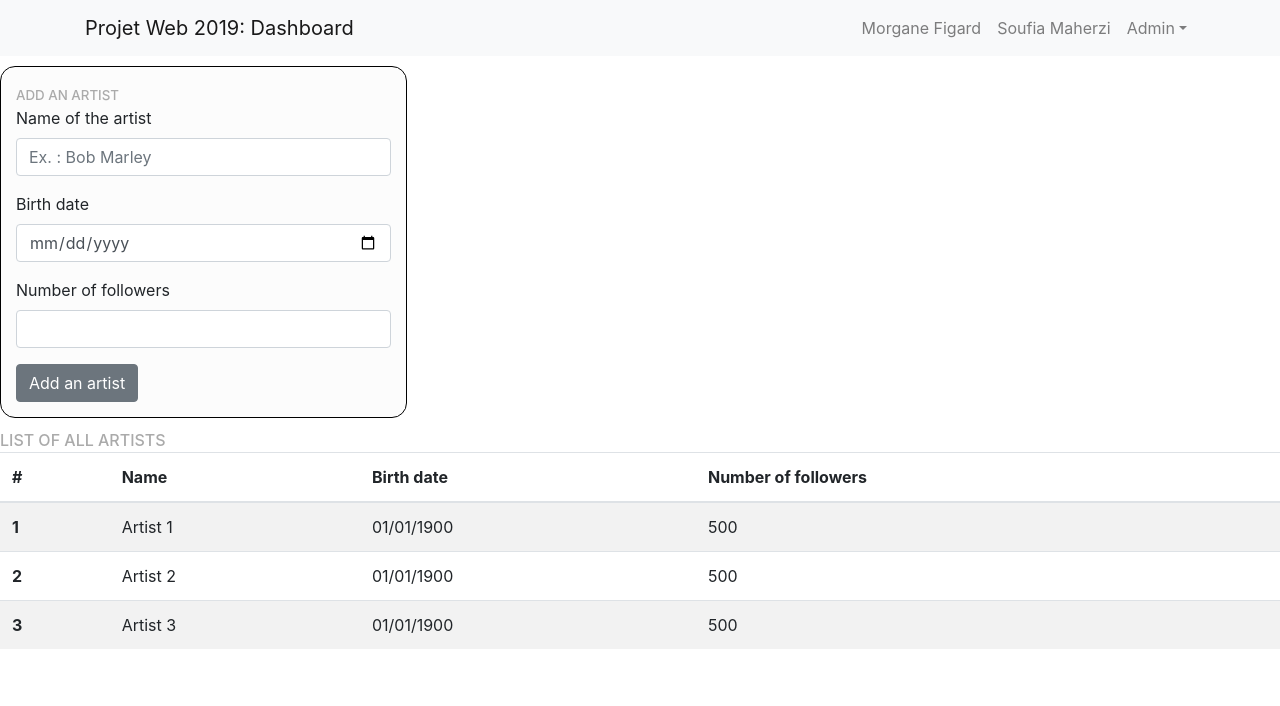
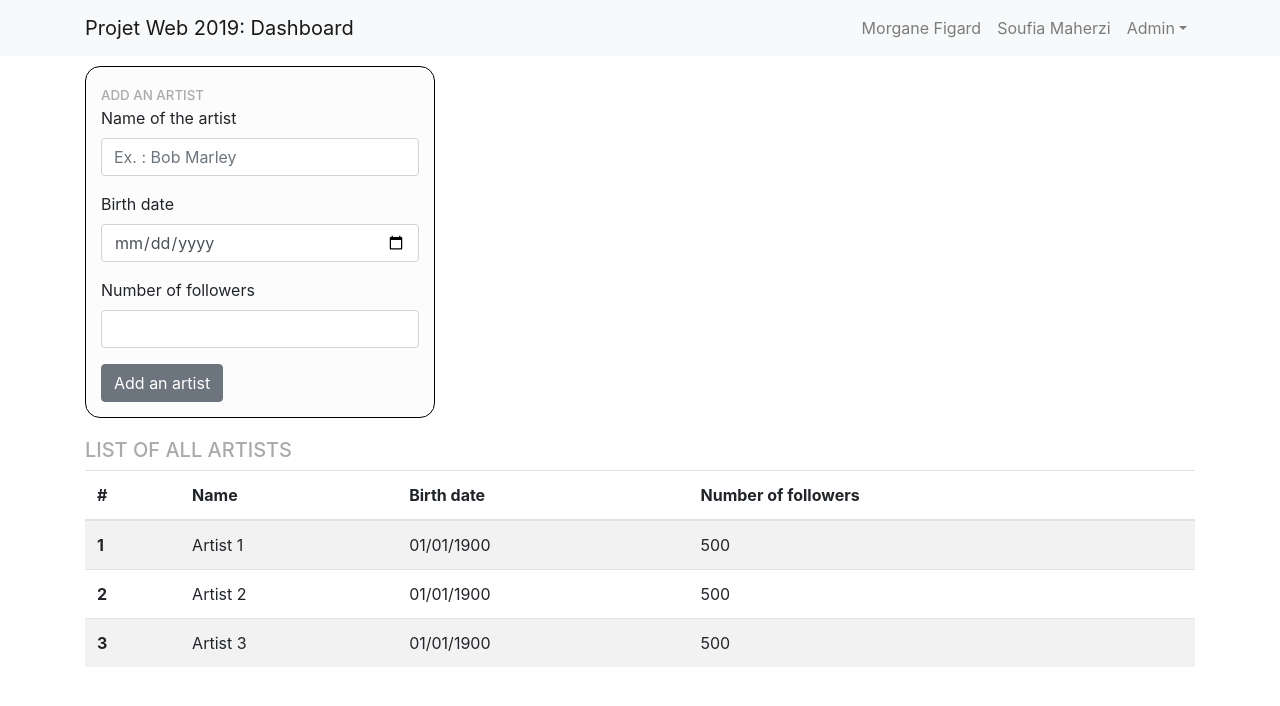
Before and after one commit to morganefigard/ProjetWeb_Front, a React (Create React App) app in the folder dashboard/: page /admin in a window 1280 px wide. Shown: the top 706 px of the page. Built offline with nearby package versions, Linux system fonts and the light colour scheme.

Commit message:
Change layout of table title and add margin

```diff
--- a/dashboard/src/components/ArtistsList.css
+++ b/dashboard/src/components/ArtistsList.css
@@ -1,5 +1,8 @@
-.ArtistsList::before {
+.artist-list-title {
     color: #aaa;
     font-weight: 500;
-    content: 'LIST OF ALL ARTISTS';
 }
+
+.ArtistsList {
+    margin-top: 10px;
+}
--- a/dashboard/src/components/ArtistsList.js
+++ b/dashboard/src/components/ArtistsList.js
@@ -6,6 +6,7 @@ export default class ArtistsList extends Component {
   render() {
     return (
       <div className="ArtistsList">
+      <h5 className="artist-list-title">LIST OF ALL ARTISTS</h5>
         <Table striped>
         <thead>
           <tr>
--- a/dashboard/src/containers/Admin.js
+++ b/dashboard/src/containers/Admin.js
@@ -1,5 +1,5 @@
 import React, { Component } from 'react';
-import { Row, Col } from 'reactstrap';
+import { Row, Col, Container } from 'reactstrap';
 import ArtistsForm from '../components/ArtistsForm';
 import NavBarHeader from '../components/NavbarHeader';
 import ArtistsList from '../components/ArtistsList';
@@ -9,6 +9,7 @@ export default class Admin extends Component {
     return (
       <div>
         <NavBarHeader></NavBarHeader>
+        <Container>
           <Row>
             <Col lg="4" md="6">
               <ArtistsForm></ArtistsForm>
@@ -19,6 +20,7 @@ export default class Admin extends Component {
               <ArtistsList></ArtistsList>
             </Col>
           </Row>
+        </Container>
       </div>
     )
   }
```
Lines whose indentation alone changed are shown as unchanged.
